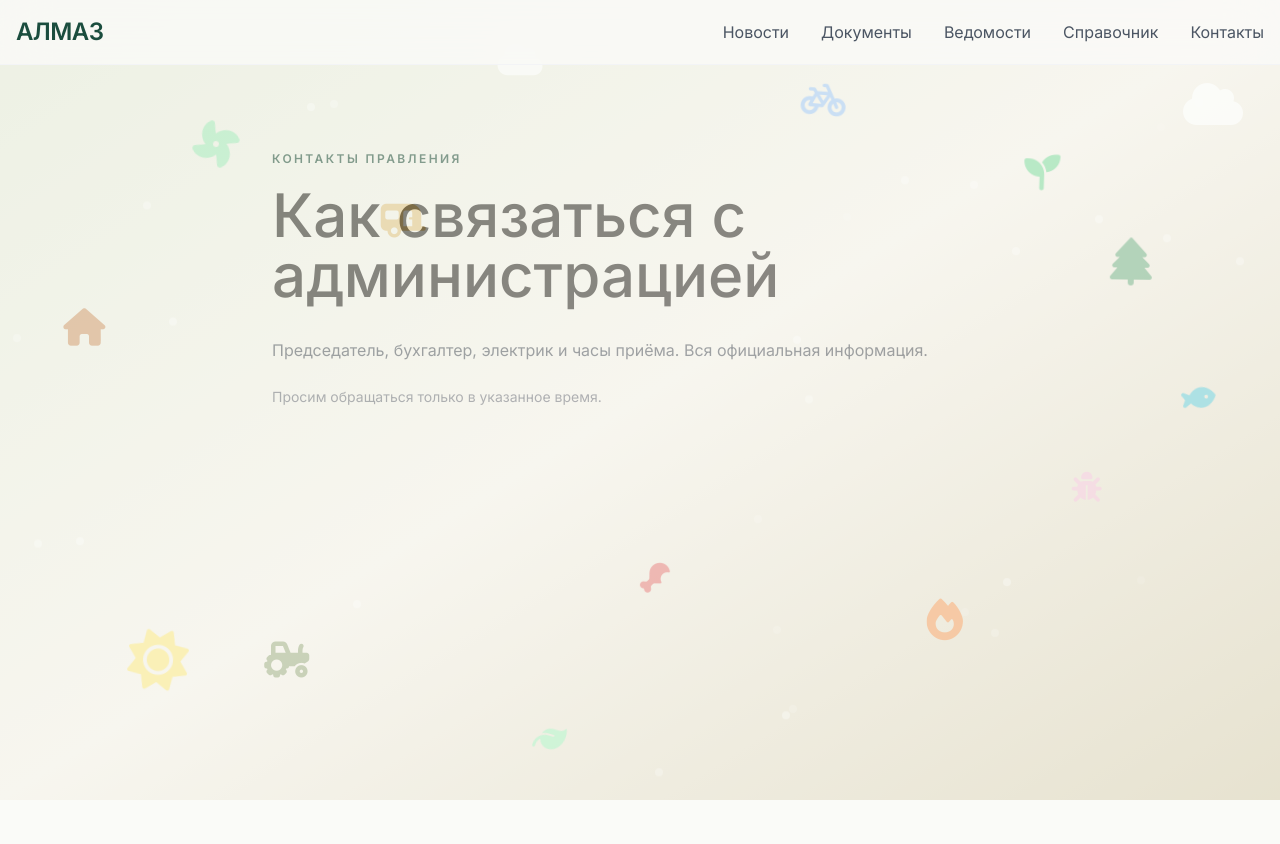
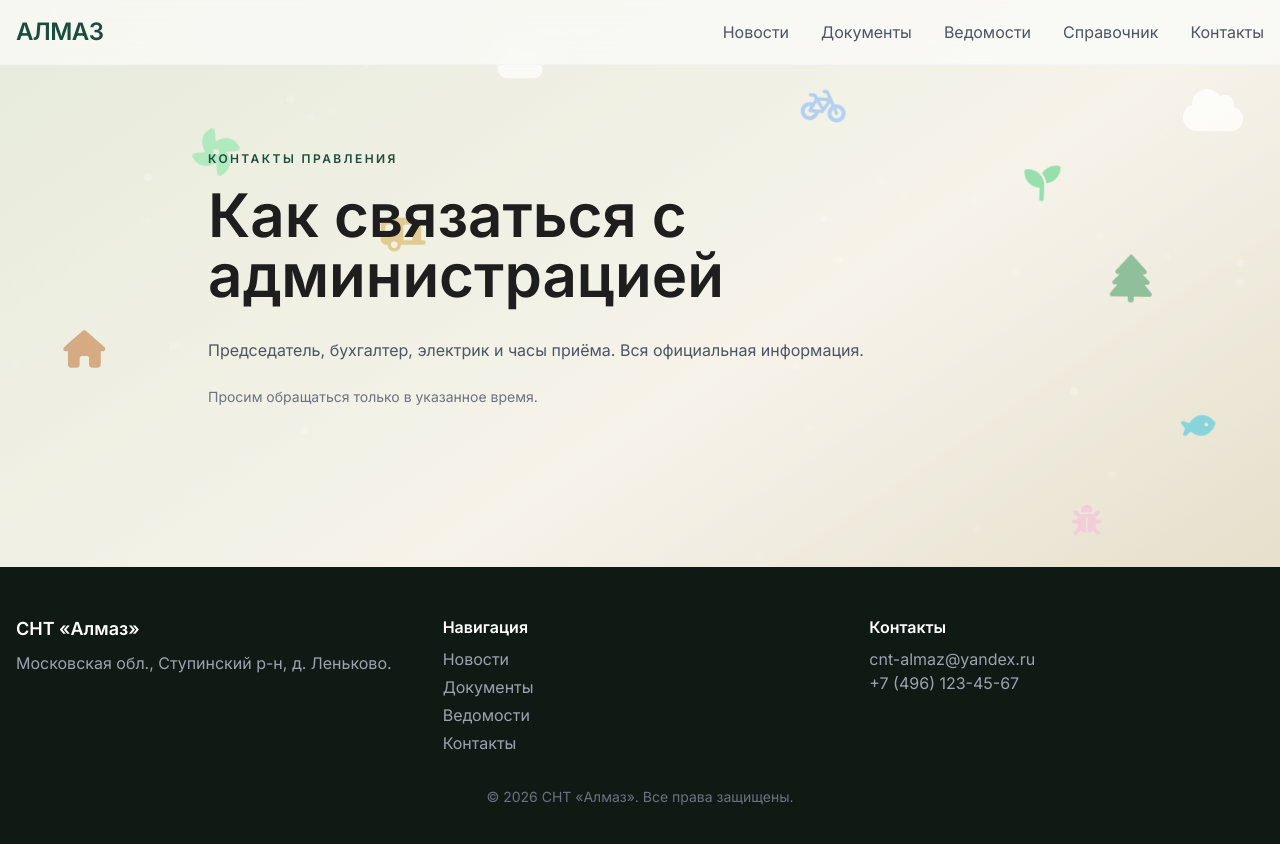
Before and after one commit to rawcam/almaz-snt, a Next.js app: page /almaz-snt/articles/contacts-board in a window 1280 px wide. Shown: the top 844 px of the page. Before the commit the page ends 800 px from the top, so only its background shows below. Built offline with nearby package versions, Linux system fonts and the light colour scheme.

Commit message:
Update contacts-board.js

```diff
--- a/src/pages/articles/contacts-board.js
+++ b/src/pages/articles/contacts-board.js
@@ -1,12 +1,14 @@
 // src/pages/articles/contacts-board.js
 import Navbar from '../../components/Navbar'
+import AnimatedBackgroundLight from '../../components/AnimatedBackgroundLight'
 import { motion } from 'framer-motion'
 
 export default function ContactsBoard() {
   return (
-    <div className="min-h-screen bg-almond">
+    <div className="min-h-screen relative">
+      <AnimatedBackgroundLight opacity={0.5} />
       <Navbar />
-      <div className="container mx-auto px-4 py-20 max-w-3xl">
+      <div className="container mx-auto px-4 py-20 relative z-10 max-w-4xl">
         <motion.article
           initial={{ opacity: 0, y: 20 }}
           animate={{ opacity: 1, y: 0 }}
@@ -15,7 +17,7 @@ export default function ContactsBoard() {
           <span className="text-xs font-semibold uppercase tracking-[0.2em] text-green-deep">
             Контакты правления
           </span>
-          <h1 className="text-5xl md:text-6xl font-medium mt-4 mb-8 text-dark">
+          <h1 className="text-5xl md:text-6xl font-semibold mt-4 mb-8 text-dark">
             Как связаться с администрацией
           </h1>
           <p className="text-gray-600 leading-relaxed mb-6">
@@ -24,6 +26,31 @@ export default function ContactsBoard() {
           <p className="text-gray-500 text-sm">Просим обращаться только в указанное время.</p>
         </motion.article>
       </div>
+
+      <footer className="bg-[#0f1a15] text-gray-400 py-12 mt-20 relative z-10">
+        <div className="container mx-auto px-4 grid grid-cols-1 md:grid-cols-3 gap-8">
+          <div>
+            <h4 className="text-white text-lg font-semibold">СНТ «Алмаз»</h4>
+            <p className="mt-2">Московская обл., Ступинский р-н, д. Леньково.</p>
+          </div>
+          <div>
+            <h5 className="text-white font-semibold">Навигация</h5>
+            <ul className="mt-2 space-y-1">
+              <li><a href="/news" className="hover:text-gold">Новости</a></li>
+              <li><a href="/docs" className="hover:text-gold">Документы</a></li>
+              <li><a href="/payments" className="hover:text-gold">Ведомости</a></li>
+              <li><a href="/contacts" className="hover:text-gold">Контакты</a></li>
+            </ul>
+          </div>
+          <div>
+            <h5 className="text-white font-semibold">Контакты</h5>
+            <p className="mt-2">cnt-almaz@yandex.ru<br />+7 (496) 123-45-67</p>
+          </div>
+        </div>
+        <div className="text-center mt-8 text-sm text-gray-500">
+          © 2026 СНТ «Алмаз». Все права защищены.
+        </div>
+      </footer>
     </div>
   )
 }
```
